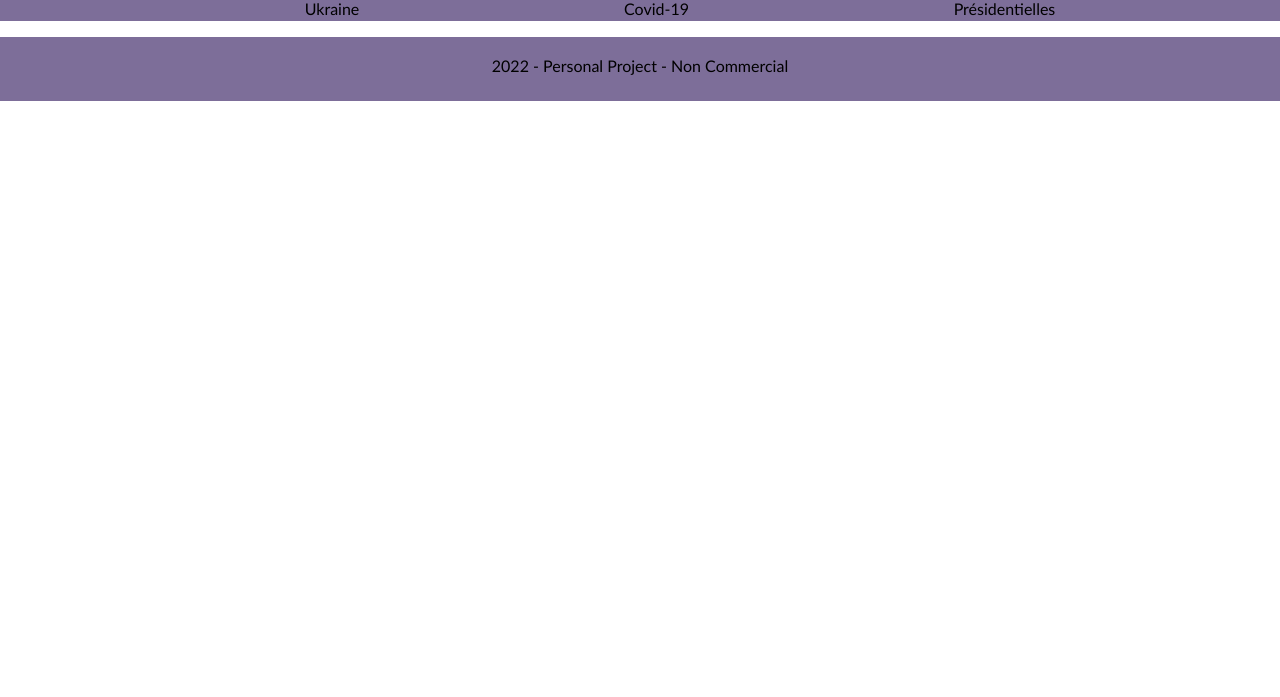
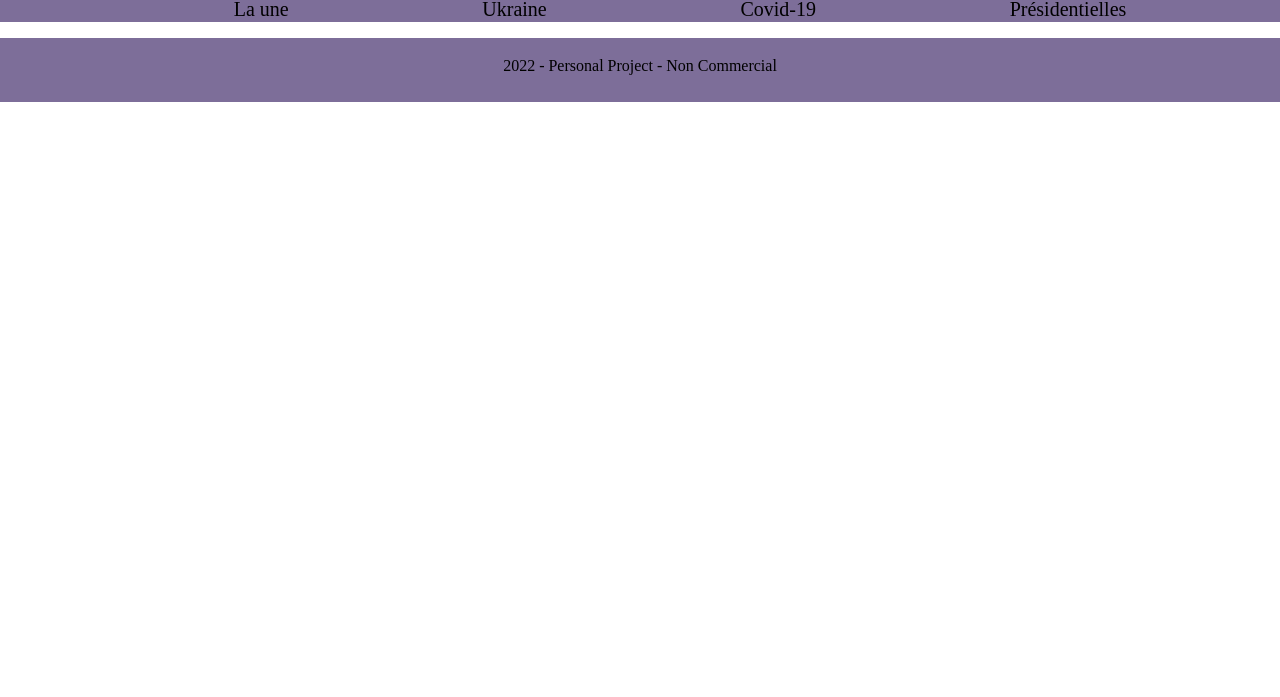
Before and after one commit to lberthaut/Porjectnews, a plain HTML site: page index.html in a window 1280 px wide. Shown: the part 103-800 px from the top of the page. Drawn offline with Linux system fonts and the light colour scheme; no server answers.

Commit message:
change css

```diff
--- a/css/scss/index.scss
+++ b/css/scss/index.scss
@@ -1,4 +1,9 @@
 body {
   margin: 0;
-  font-family: calibri;
+  font-family: "Tw Cen MT Condensed";
 }
+
+a{
+  text-decoration: none;
+  color: black;
+}
--- a/css/scss/menu.scss
+++ b/css/scss/menu.scss
@@ -10,9 +10,10 @@ menu {
   vertical-align: middle;
 }
 
-.menu_selection{
+.selection_style{
 margin: 0;
-padding-top: 0.2%;
+padding-top: 0.1%;
+font-size: 125%;
 &:hover{
   cursor: pointer;
 }
--- a/css/scss/tiles_container.scss
+++ b/css/scss/tiles_container.scss
@@ -53,7 +53,7 @@
   overflow: hidden;
   height: 22%;
   -webkit-mask-image: linear-gradient(180deg, #000 40%, transparent);
-  font-size: 119%;
+  font-size: 134%;
   background-color: white;
 }
 
@@ -62,13 +62,13 @@
   height: 23%;
   text-align: justify;
   margin: 1% 4% 0% 5%;
-  font-size: 90%;
+  font-size: 110%;
 }
 
 .article_published {
   text-align: right;
   margin: 5% 5% 2% 0%;
-  font-size: 75%;
+  font-size: 90%;
 }
 
 .img_null{
--- a/index.html
+++ b/index.html
@@ -19,10 +19,11 @@
         /></a>
       </banner>
     </header>
-    <menu
-      ><p class="menu_selection">Ukraine</p>
-      <p class="menu_selection">Covid-19</p>
-      <p class="menu_selection">Présidentielles</p>
+    <menu>
+      <a href="index.html" class="all_news selection_style">La une</a>
+      <p class="menu_selection selection_style">Ukraine</p>
+      <p class="menu_selection selection_style">Covid-19</p>
+      <p class="menu_selection selection_style">Présidentielles</p>
     </menu>
     <div id="articles_container"></div>
     <footer>
```
Also changed, not shown: assets/logo.jpg, css/index.css, css/menu.css, css/tiles_container.css.
